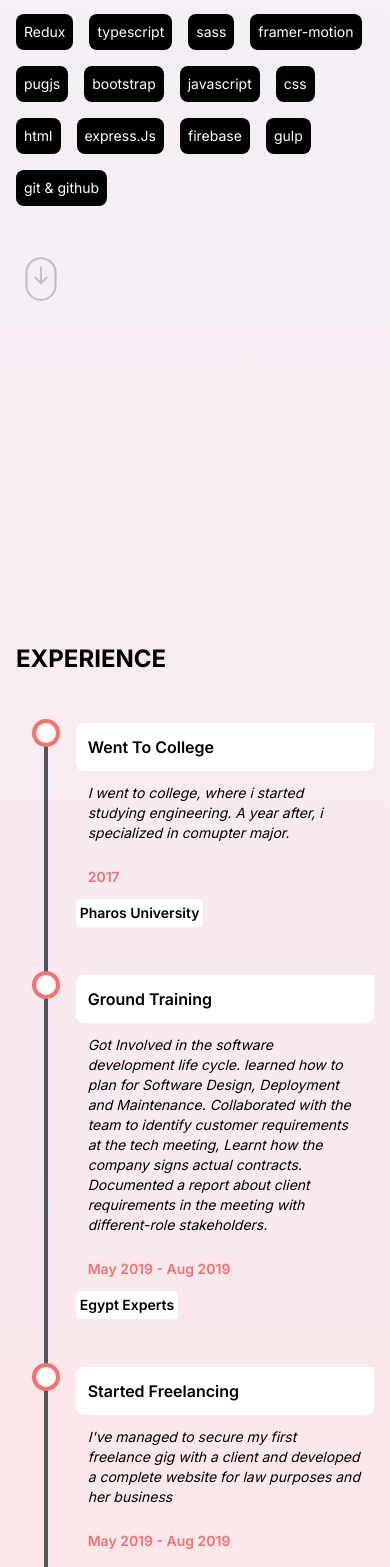
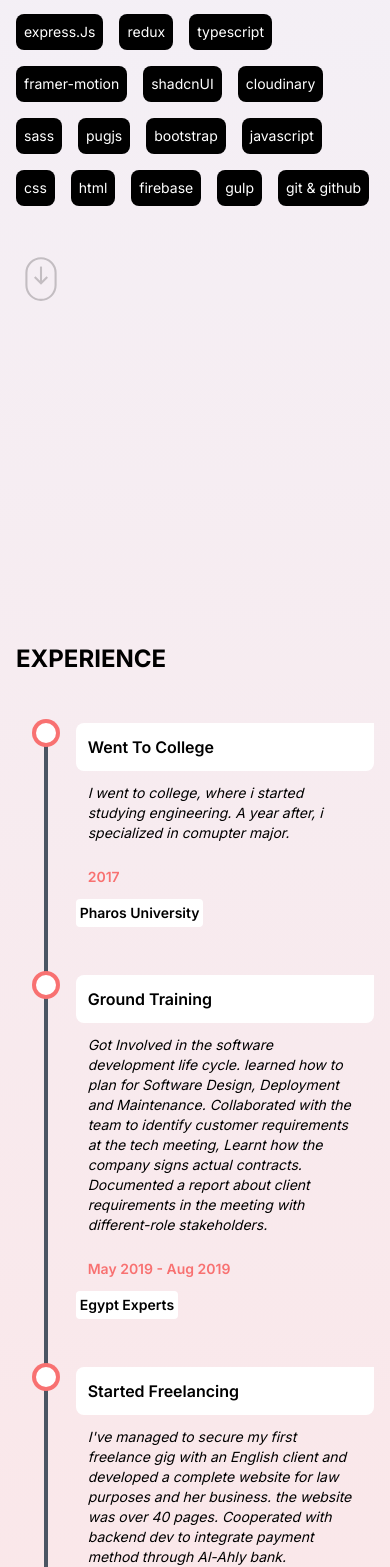
Before and after one commit to Nyctophilus/portfolio-24, a Next.js app: page /about in a window 390 px wide. Shown: the part 1223-2790 px from the top of the page. Built offline with nearby package versions, Linux system fonts and the light colour scheme.

Commit message:
fix home padding and project card mobile size

```diff
--- a/src/app/page.js
+++ b/src/app/page.js
@@ -10,10 +10,10 @@ const Homepage = () => {
       initial={{ y: "-200%" }}
       animate={{ y: 0 }}
       transition={{ duration: 1 }}
-      className="container h-[calc(100dvh-80px)] mx-auto px-4 flex flex-col md:flex-row gap-16 md:gap-10 mt-12"
+      className="container mx-auto px-4 py-16 flex flex-col md:flex-row gap-10 items-center"
     >
       {/* image container */}
-      <div className="h-1/2 w-full md:h-full md:w-1/2 relative">
+      <div className="h-[20dvh] md:h-[50dvh] w-full md:w-1/2 relative">
         <Image
           src="/hero.jpg"
           className="object-contain"
@@ -24,7 +24,7 @@ const Homepage = () => {
       </div>
 
       {/* text container */}
-      <div className="h-1/2 w-full md:h-full md:w-1/2 flex flex-col gap-8 justify-center">
+      <div className="h-1/2 w-full md:h-full md:w-1/2 flex flex-col gap-4 justify-center">
         <h1 className="text-4xl md:text-6xl font-black">
           Hi, I&apos;m Mohamed Fayad
         </h1>
@@ -34,7 +34,7 @@ const Homepage = () => {
           I&apos;m a highly self-motivated Agilest developer, I create
           full-stack web apps by (Next14 | Tailwind | Mongoose)
         </p>
-        <div className="flex gap-4">
+        <div className="flex gap-4 mt-4">
           <Link
             href="https://drive.google.com/file/d/1fxP5qrmVgm8dNeEaW73W8RZXGP5zSVT0/view"
             className="btn"
--- a/src/components/projectItem.js
+++ b/src/components/projectItem.js
@@ -24,7 +24,7 @@ const ProjectItem = ({
 
   return (
     <div
-      className="snap-start mx-auto min-h-[100dvh] flex items-center justify-center bg-gradient-to-r from-sky-50 to-indigo-100 dark:from-slate-950 dark:to-[#0f0505]"
+      className="snap-start mx-auto min-h-[100dvh] pt-20 flex items-center justify-center bg-gradient-to-r from-sky-50 to-indigo-100 dark:from-slate-950 dark:to-[#0f0505]"
       key={id}
     >
       <motion.div
@@ -33,10 +33,10 @@ const ProjectItem = ({
           opacity: opcityProgress,
           scale: scaleProgress,
         }}
-        className={`flex flex-col lg:flex-row gap-12 mt-7 lg:mt-0 lg:pt-20 dark:text-white rounded-3xl bg-slate-50 dark:bg-slate-900 max-w-[90dvw]`}
+        className="flex flex-col lg:flex-row gap-12 mt-7 lg:mt-0 lg:pt-20 dark:text-white rounded-3xl bg-slate-50 dark:bg-slate-900 max-w-[90dvw]"
       >
         <div
-          className={`relative w-full h-52 md:h-64  lg:w-[500px] lg:h-[350px] xl:w-[600px] xl:h-[420px] rounded-tl-3xl rounded-tr-3xl shadow-2xl overflow-hidden ${
+          className={`relative w-full h-80 lg:w-[500px] lg:h-[350px] xl:w-[600px] xl:h-[420px] rounded-tl-3xl rounded-tr-3xl shadow-2xl overflow-hidden ${
             index % 2
               ? "lg:rounded-tr-3xl lg:rounded-tl-none shadow-[16px_0px_50px_0px_#00000050] hover:rotate-1 origin-bottom-left"
               : "lg:rounded-tl-3xl lg:rounded-tr-none -shadow-[16px_0px_50px_0px_#00000050] hover:-rotate-1 origin-bottom-right"
@@ -49,6 +49,7 @@ const ProjectItem = ({
             sizes="(max-width: 768px) 100vw, (max-width: 1200px) 50vw, 33vw"
             priority={false}
             loading="lazy"
+            className="object-cover object-top"
           />
         </div>
 
@@ -60,7 +61,7 @@ const ProjectItem = ({
           <h1 className="text-3xl font-bold md:text-4xl lg:text-6xl">
             {title}
           </h1>
-          <p className="w-64 md:w96 lg:w-[500px] lg:text-lg xl:w-[600px]">
+          <p className="w-full lg:w-[500px] lg:text-lg xl:w-[600px]">
             {description}
           </p>
 
--- a/src/components/transitionProvider.js
+++ b/src/components/transitionProvider.js
@@ -55,7 +55,7 @@ const TransitionProvider = ({ children }) => {
             </>
           )}
           <Navbar />
-          <main className="min-h-[calc(100dvh-80px)]">
+          <main className="min-h-[calc(100dvh-80px)] grid">
             <Suspense>{children}</Suspense>
           </main>
         </div>
--- a/src/static-data.js
+++ b/src/static-data.js
@@ -10,16 +10,18 @@ export const skills = [
   "nextjs",
   "react",
   "node.js",
-  "Redux",
+  "express.Js",
+  "redux",
   "typescript",
+  "framer-motion",
+  "shadcnUI",
+  "cloudinary",
   "sass",
-  "framer-motion",
   "pugjs",
   "bootstrap",
   "javascript",
   "css",
   "html",
-  "express.Js",
   "firebase",
   "gulp",
   "git & github",
@@ -43,8 +45,8 @@ export const exp = [
   {
     align: "left",
     title: "Started freelancing",
-    desc: "I've managed to secure my first freelance gig with a client and developed a complete website for law purposes and her business",
-    date: "May 2019 - Aug 2019",
+    desc: "I've managed to secure my first freelance gig with an English client and developed a complete website for law purposes and her business. the website was over 40 pages. Cooperated with backend dev to integrate payment method through Al-Ahly bank.",
+    date: "Dec 2021 - May 2022",
     company: "",
   },
   {
```
